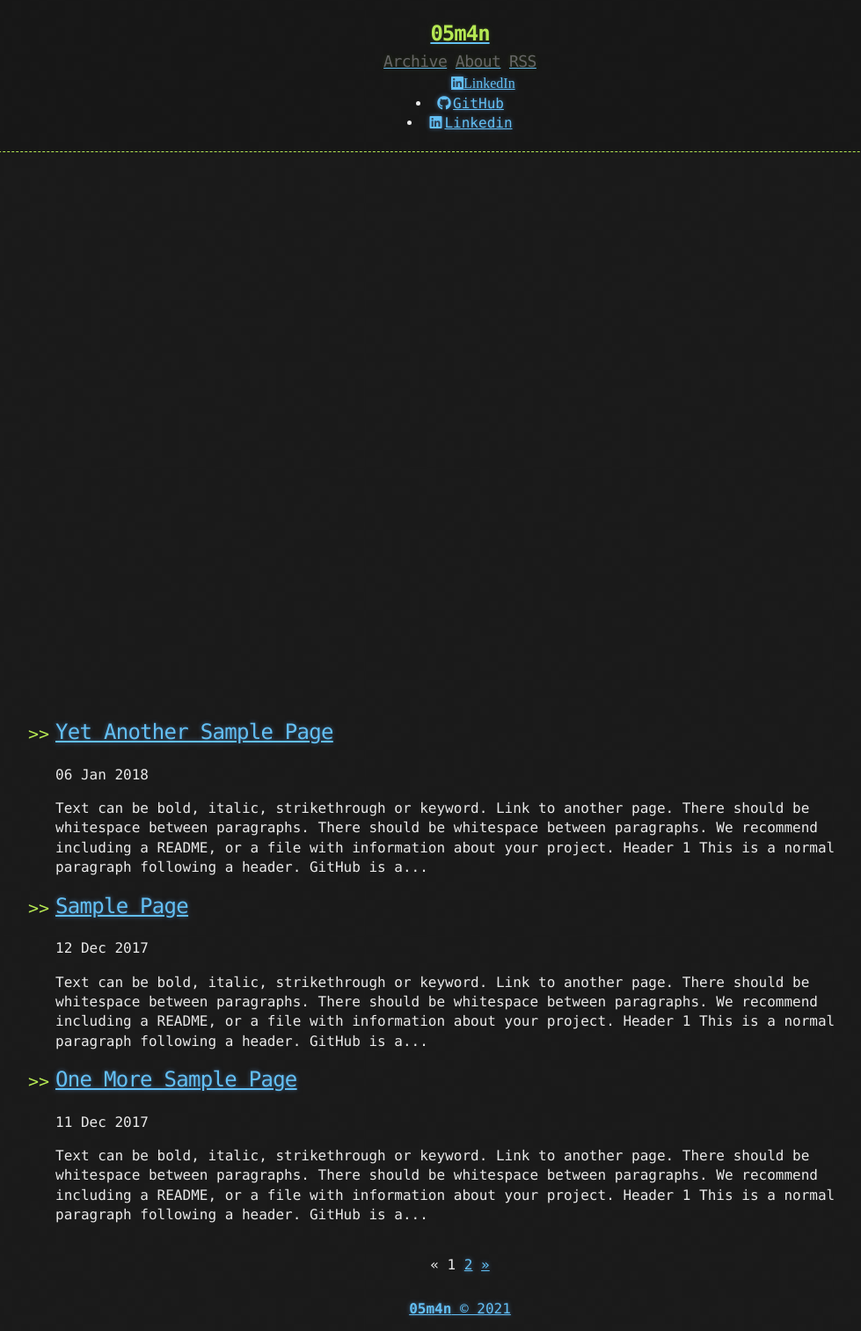
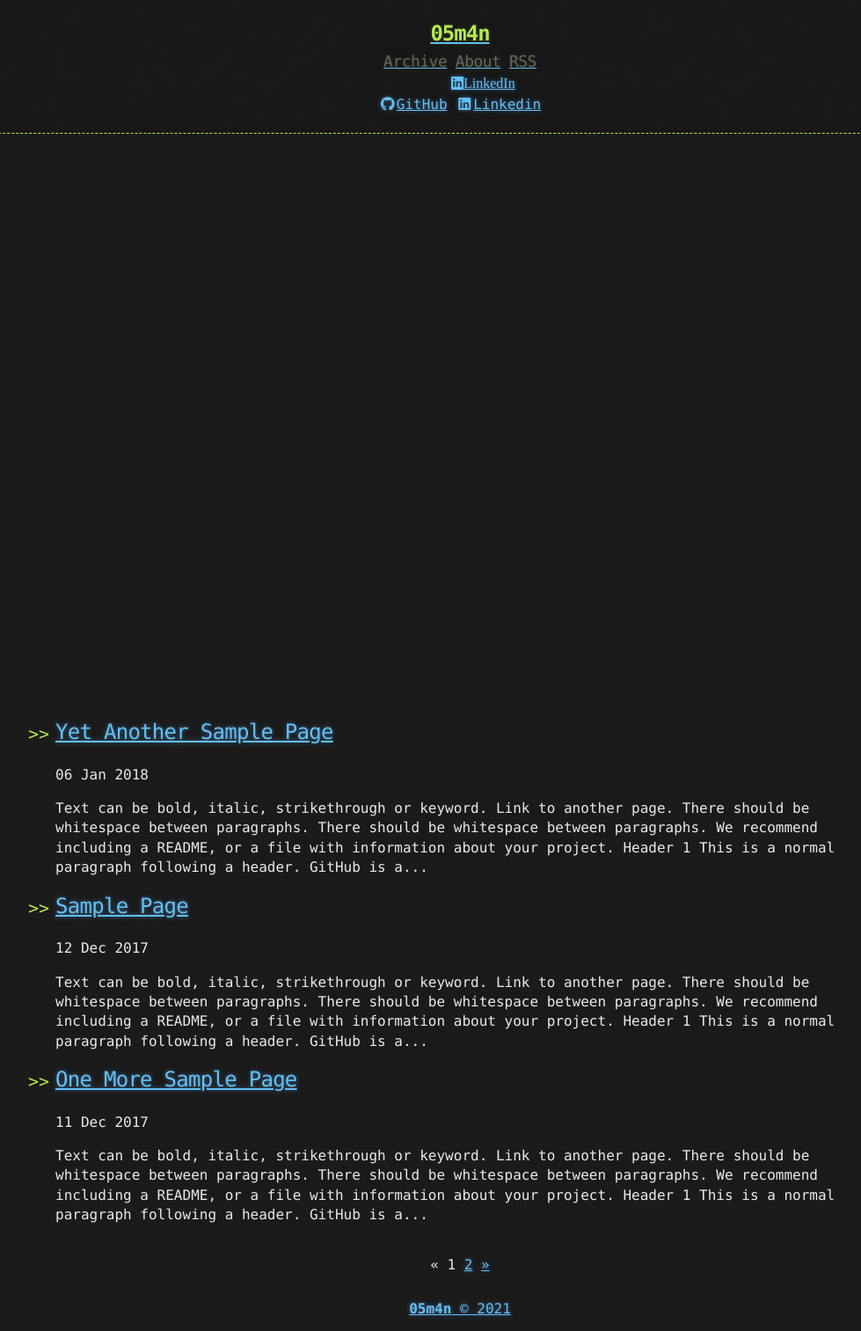
Before and after one commit to tocttou/hacker-blog, a Jekyll site: the page built from index.html, in a window 1280 px wide. Shown: the whole page at 88% size, without its empty margins (117-1096 px from the left). Built offline with Jekyll 4.4.1, drawn with Linux system fonts in a browser that asks for light colours; nearby versions of some CDN libraries; the list of posts is cut into pages by our own code.

Commit message:
Update social-links.html

```diff
--- a/_includes/social-links.html
+++ b/_includes/social-links.html
@@ -7,7 +7,7 @@
       {% if author.links %}
         {% for link in author.links %}
           {% if link.label and link.url %}
-            <li><a href="{{ link.url }}" rel="nofollow noopener noreferrer"><i class="{{ link.icon | default: 'fas fa-link' }}" aria-hidden="true"></i><span class="label">{{ link.label }}</span></a></li>
+            <a href="{{ link.url }}" rel="nofollow noopener noreferrer"><i class="{{ link.icon | default: 'fas fa-link' }}" aria-hidden="true"></i><span class="label">{{ link.label }}</span></a>
           {% endif %}
         {% endfor %}
       {% endif %}
```
